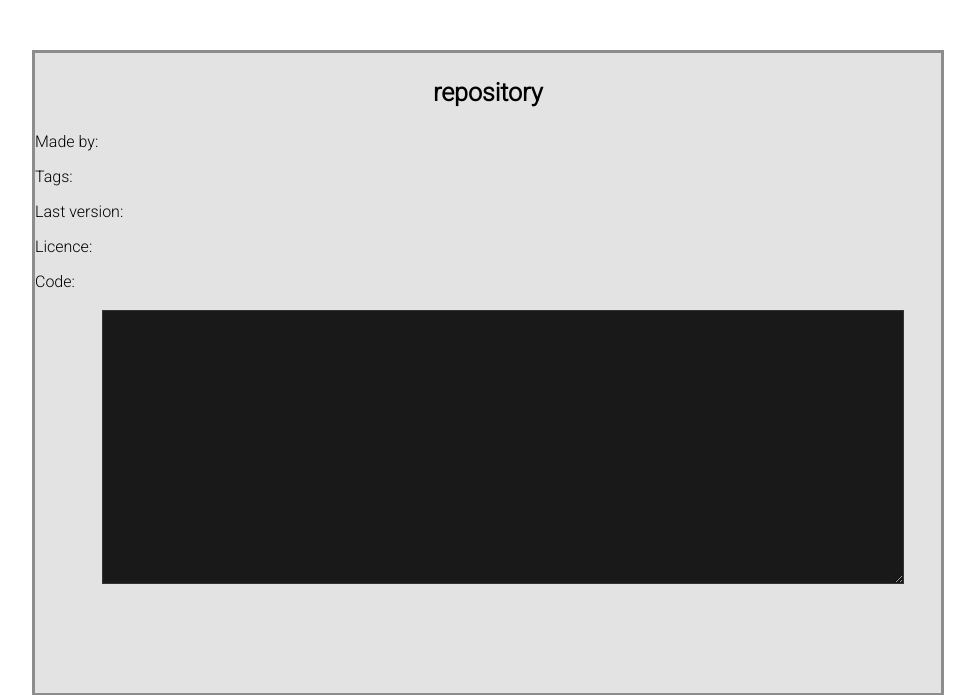
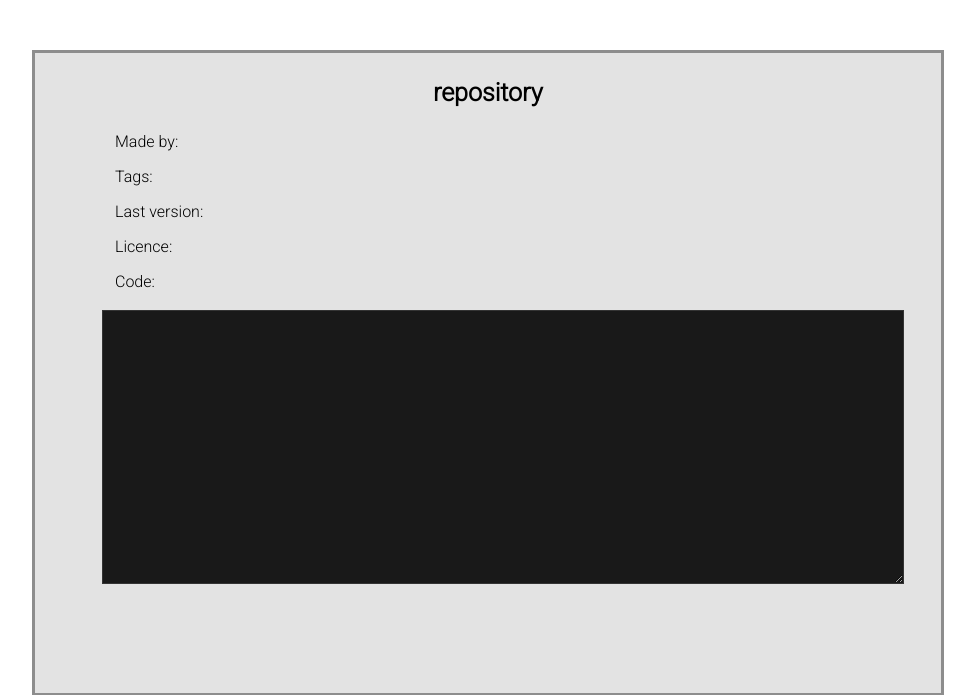
Before and after one commit to horizoncollege/project-2-verdieping-scrum-codeverse, a PHP site: page /edit.php in a window 1280 px wide. Shown: the part 106-801 px from the top of the page, without its empty margins (268-1243 px from the left). Run offline with PHP 8.4, Linux system fonts and the light colour scheme.

Commit message:
tekst in detail goed

```diff
--- a/style.css
+++ b/style.css
@@ -328,7 +328,9 @@
     overflow: auto;
 }
 
-
+.detailinh {
+    margin-left: 5rem;
+}
 .detailinh:nth-child(7) {
     font-size: large;
     border-bottom: none;
```
